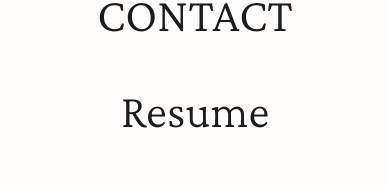
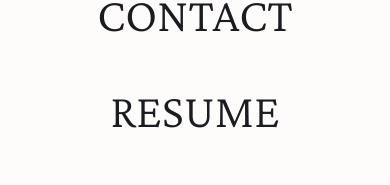
Before and after one commit to ramrith-rak/ramrith-portfolio, a Next.js app: page / in a window 390 px wide. Both pictures are taken after a click on the button "Open menu". Shown: the part 503-688 px from the top of the page. Built offline with nearby package versions, Linux system fonts and the light colour scheme.

Commit message:
fix(navbar): change Resume link text to uppercase RESUME

```diff
--- a/src/components/navbar.tsx
+++ b/src/components/navbar.tsx
@@ -77,7 +77,7 @@ export function Navbar() {
             onClick={() => setIsOpen(false)}
             className="text-5xl font-serif font-light transition-all hover:text-accent text-muted"
           >
-            Resume
+            RESUME
           </a>
         </nav>
       </div>
@@ -113,7 +113,7 @@ export function Navbar() {
             rel="noopener noreferrer"
             className="text-[10px] font-bold uppercase tracking-[0.2em] transition-all hover:text-accent text-muted"
           >
-            Resume
+            RESUME
           </a>
         </nav>
 
```
